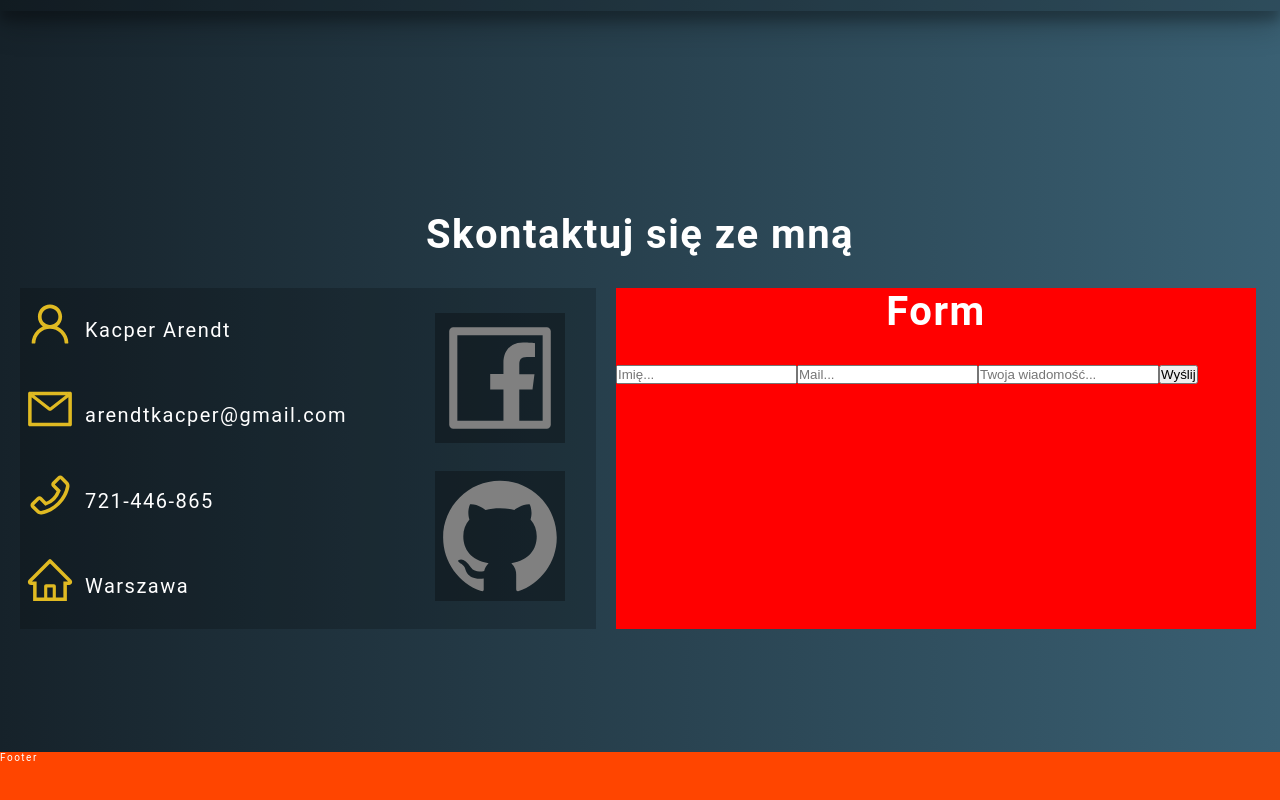
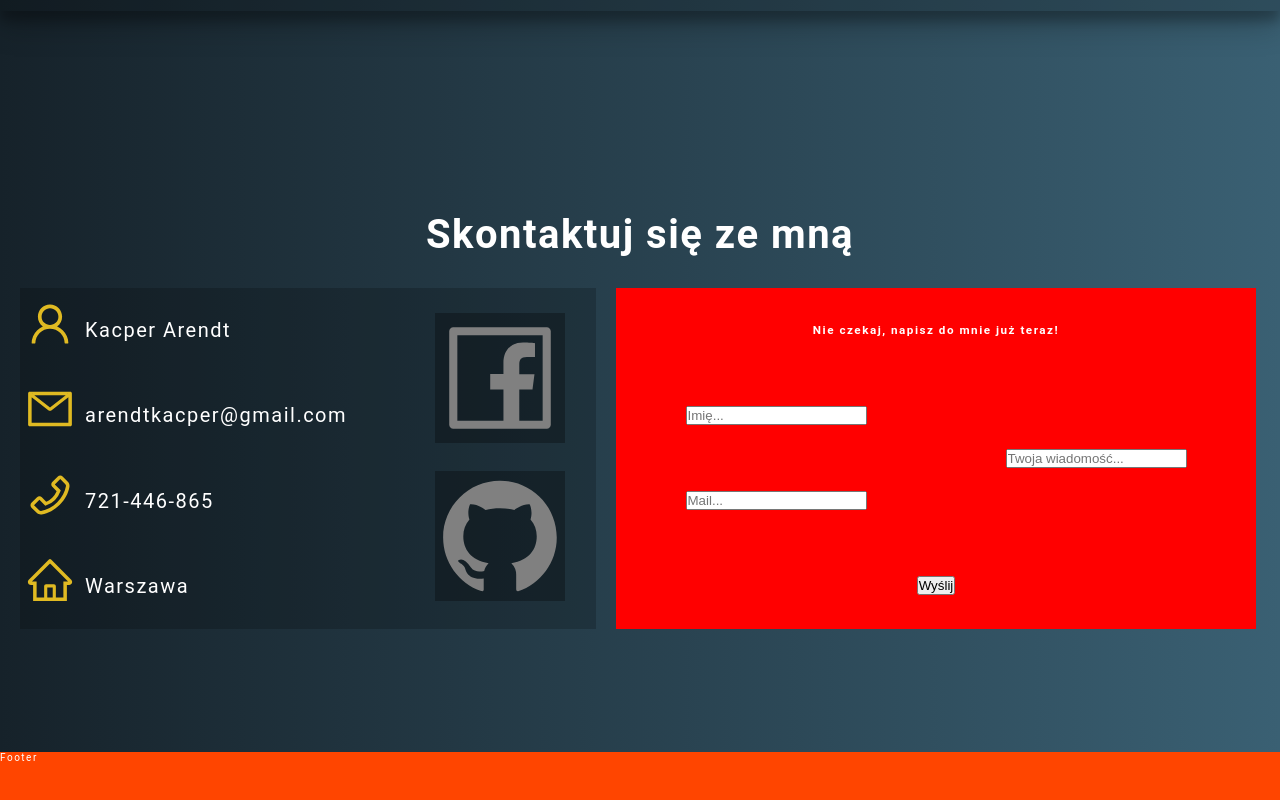
Before and after one commit to Kacper-Arendt/kacper-koduje, a React (Create React App) app: page / in a window 1280 px wide. Shown: the part 3721-4521 px from the top of the page. Built offline with nearby package versions, Linux system fonts and the light colour scheme; no server answers.

Commit message:
feat add grid layout to contact form

```diff
--- a/src/components/Contact.tsx
+++ b/src/components/Contact.tsx
@@ -37,6 +37,40 @@ const Form = styled.form`
   width: 50%;
   height: 100%;
   background-color: red;
+
+  display: grid;
+  grid-template-columns: repeat(4, 1fr);
+  grid-template-rows: repeat(4, 1fr);
+  place-items: center;
+
+  h3 {
+    grid-column: 1 /-1;
+  }
+
+  input {
+    :first-of-type {
+      grid-column: 1 / 3;
+      grid-row: 2;
+    }
+
+    :nth-of-type(2) {
+      grid-column: 1 / 3;
+      grid-row: 3;
+    }
+
+    :nth-of-type(3) {
+      grid-column: 3 /  -1;
+      grid-row: 2 / span 2;
+    }
+  }
+
+  button {
+    grid-column: 2 / span 2;
+  }
+
+  p {
+    grid-column: 4 / -1;
+  }
 `
 const ElContainer = styled.div`
   grid-column: 1 / 3;
@@ -118,16 +152,16 @@ export const Contact = () => {
                     <p>Warszawa</p>
                 </ElContainer>
                 <Social>
-                    <a href="https://www.facebook.com/kacper.arendt.5" target="_blank">
+                    <a href="https://www.facebook.com/kacper.arendt.5" target="_blank" rel="noopener noreferrer">
                         <AiOutlineFacebook/>
                     </a>
-                    <a href="https://github.com/kacykvaa" target="_blank">
+                    <a href="https://github.com/kacykvaa" target="_blank" rel="noopener noreferrer">
                         <AiOutlineGithub/>
                     </a>
                 </Social>
             </ContactData>
             <Form onSubmit={handleSubmit}>
-                <h2>Form</h2>
+                <h3>Nie czekaj, napisz do mnie już teraz!</h3>
                 <input type="text" name="name" placeholder="Imię..."/>
                 <input type="text" name='email' placeholder='Mail...'/>
                 <input type="text" name='message' placeholder="Twoja wiadomość..."/>
--- a/src/components/Projects.tsx
+++ b/src/components/Projects.tsx
@@ -130,7 +130,7 @@ export const Projects = () => {
                         React, Redux, StyledComponents. Do stworzenia bazy danych oraz autoryzacji użytkowników użyłem
                         platformy Firebase.
                     </p>
-                    <Button href="https://kacykvaa.github.io/quiz-lab/#/" target="_blank">Zobacz</Button>
+                    <Button href="https://kacykvaa.github.io/quiz-lab/#/" target="_blank" rel="noopener noreferrer">Zobacz</Button>
                 </Back>
             </ProjectContainer>
             <ProjectContainer>
@@ -145,7 +145,7 @@ export const Projects = () => {
                         pogodowe pobierane są z serwisu OpenWeatherMap. Do napisania Weather State użyłem TypeScript,
                         React, Redux i StyledComponents.
                     </p>
-                    <Button href="https://kacykvaa.github.io/Weather-State/" target="_blank">Zobacz</Button>
+                    <Button href="https://kacykvaa.github.io/Weather-State/" target="_blank" rel="noopener noreferrer">Zobacz</Button>
                 </Back>
             </ProjectContainer>
             <ProjectContainer>
@@ -159,7 +159,7 @@ export const Projects = () => {
                         projekt, który napisałem w TypeScripcie. TodoApp powstała przy pomocy React`a, Redux`a i
                         StyledComponent`s.
                     </p>
-                    <Button href="https://kacykvaa.github.io/Todo-App/" target="_blank">Zobacz</Button>
+                    <Button href="https://kacykvaa.github.io/Todo-App/" target="_blank" rel="noopener noreferrer">Zobacz</Button>
                 </Back>
             </ProjectContainer>
             <ProjectContainer>
```
